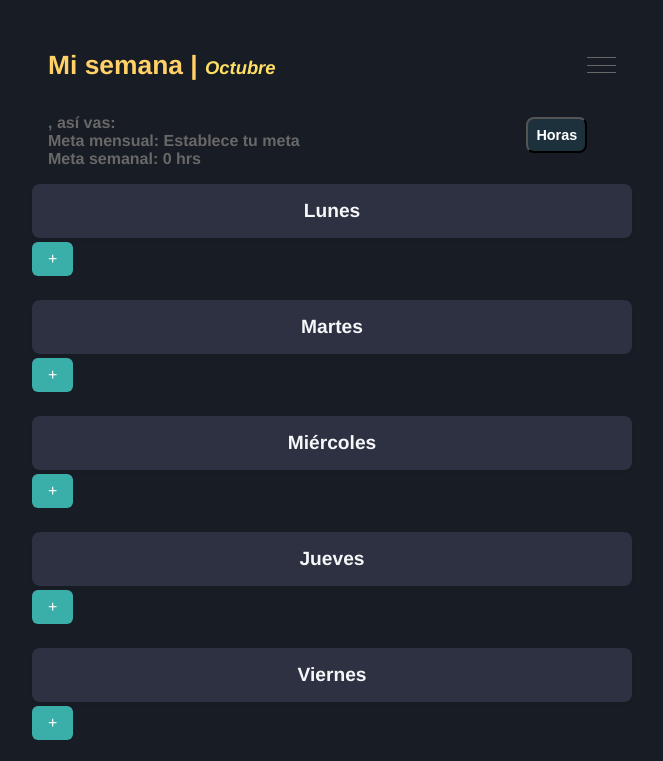
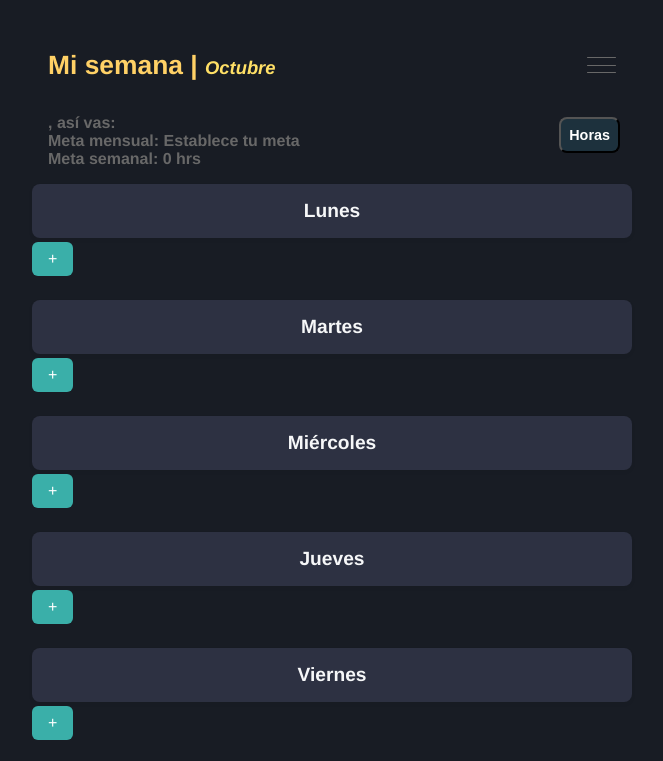
Before and after one commit to VitKall/Horario-semanal, a plain HTML site: page index.html in a window 1280 px wide. Shown: the top 761 px of the page, without its empty margins (308-971 px from the left). Drawn offline with Linux system fonts and the light colour scheme.

Commit message:
Update styles.css
Botón de enlace

```diff
--- a/styles.css
+++ b/styles.css
@@ -32,7 +32,7 @@ body {
     background: var(--fondo-oscuro);
     color: var(--texto-principal);
     transition: background 0.3s, color 0.3s;
-    font-size: 1.1rem;
+    font-size: 1.3rem;
 }
 
 body.modo-claro {
@@ -71,7 +71,7 @@ header {
     justify-content: flex-end;
     align-items: center;
     top: 6.3rem;
-    left: 82.4%;
+    right: 2%;
 }
 
 .actualizar-hrs-btn {
```
